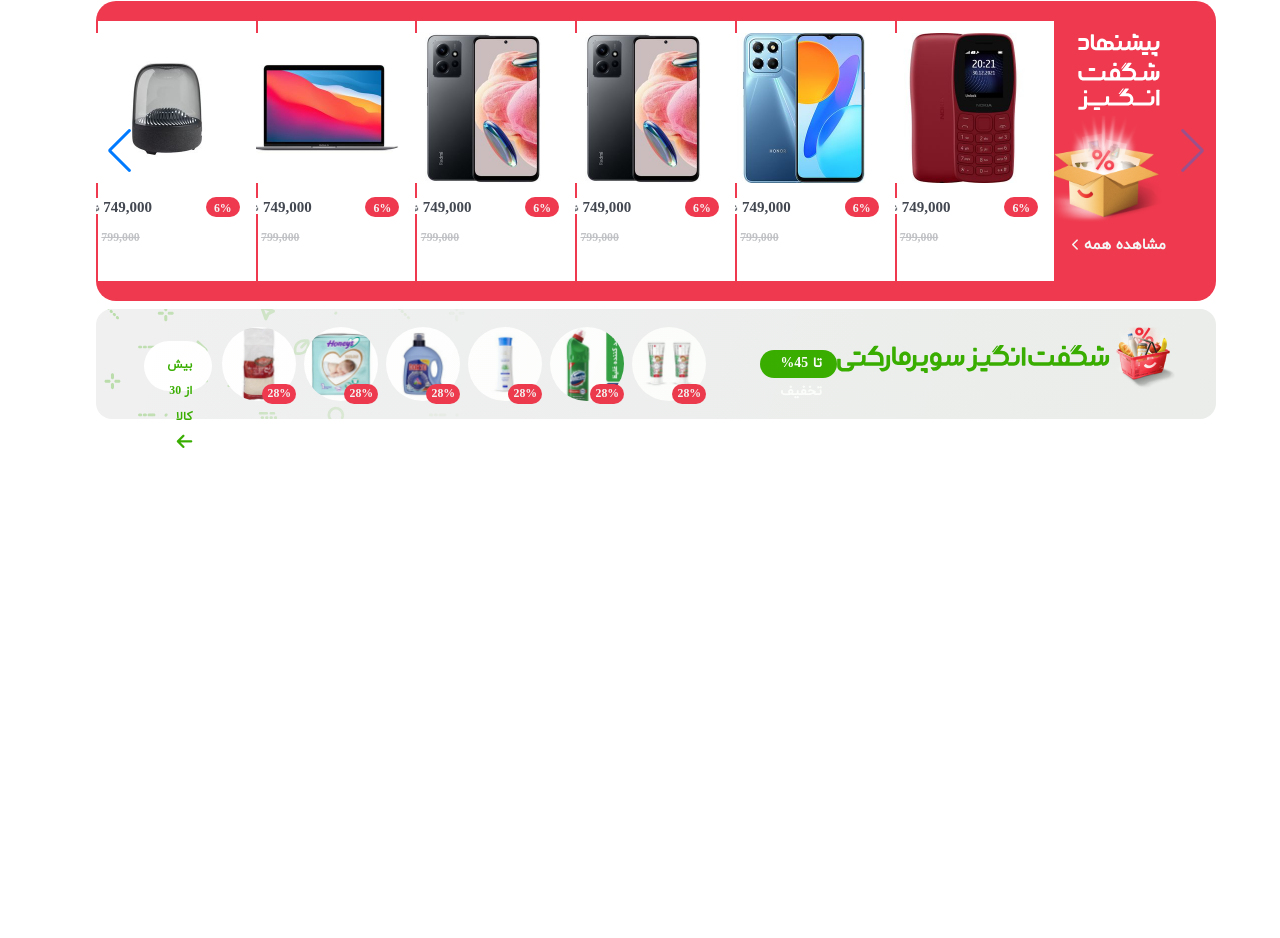
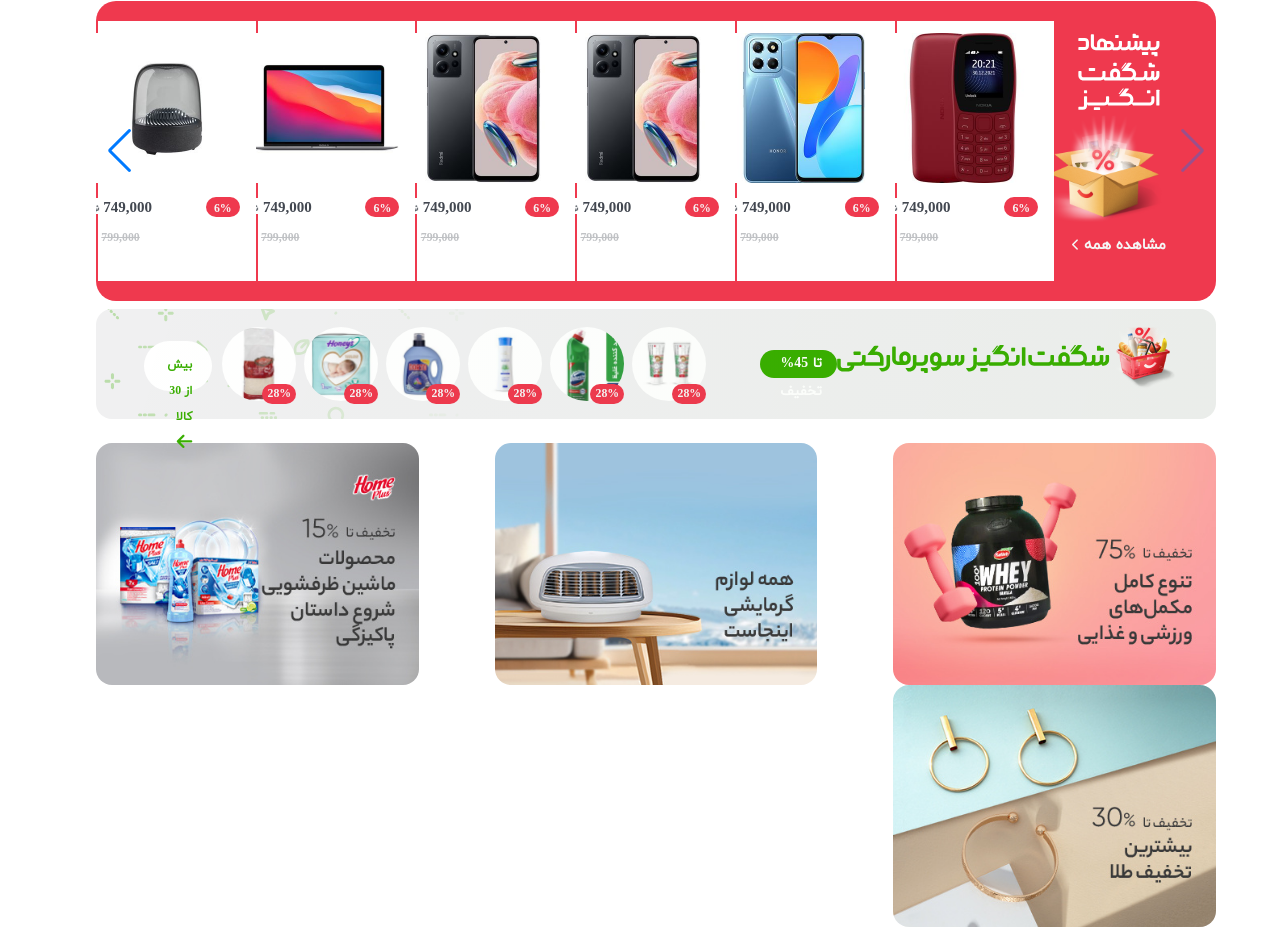
Before and after one commit to mesterabi/Digikala, a website: page index.html in a window 1280 px wide. Shown: the part 877-1815 px from the top of the page. Before the commit the page ends 1333 px from the top, so only its background shows below. Drawn offline with Linux system fonts and the light colour scheme; files whose address does not match are found by name.

Commit message:
banners completed.

```diff
--- a/Styles/Wrapper/wrapper.css
+++ b/Styles/Wrapper/wrapper.css
@@ -281,3 +281,27 @@
 }
 
 /* supermarket end */
+/* banners start */
+main > div.body-container > div.banner-container {
+  display: flex;
+  flex-flow: row wrap;
+  justify-content: space-between;
+  margin-top: 24px;
+  width: 100%;
+  height: 242px;
+}
+main > div.body-container > div.banner-container >a {
+  display: inline-block;
+  height: inherit;
+}
+main > div.body-container > div.banner-container >a > div.banner-item{
+  width: auto;
+  height: inherit;
+}
+main > div.body-container > div.banner-container >a > div.banner-item>img{
+  width: inherit;
+  height: 242px;
+  object-fit: contain;
+  border-radius: 16px;
+}
+/* banners end */
--- a/index.html
+++ b/index.html
@@ -1063,6 +1063,30 @@
                 </a>
             </div>
             <!-- super market end -->
+            <!-- banners start -->
+            <div class="banner-container">
+                <a href="">
+                    <div class="banner-item">
+                        <img src="./Images/banner-item-1.jpg" alt="">
+                    </div>
+                </a>
+                <a href="">
+                    <div class="banner-item">
+                        <img src="./Images/banner-item-2.jpg" alt="">
+                    </div>
+                </a>
+                <a href="">
+                    <div class="banner-item">
+                        <img src="./Images/banner-item-3.jpg" alt="">
+                    </div>
+                </a>
+                <a href="">
+                    <div class="banner-item">
+                        <img src="./Images/banner-item-4.jpg" alt="">
+                    </div>
+                </a>
+            </div>
+            <!-- banners end -->
         </div>
         <!-- wrapper end -->
     </main>
```
Also changed, not shown: Images/banner-item-1.jpg (added), Images/banner-item-2.jpg (added), Images/banner-item-3.jpg (added), Images/banner-item-4.jpg (added).
